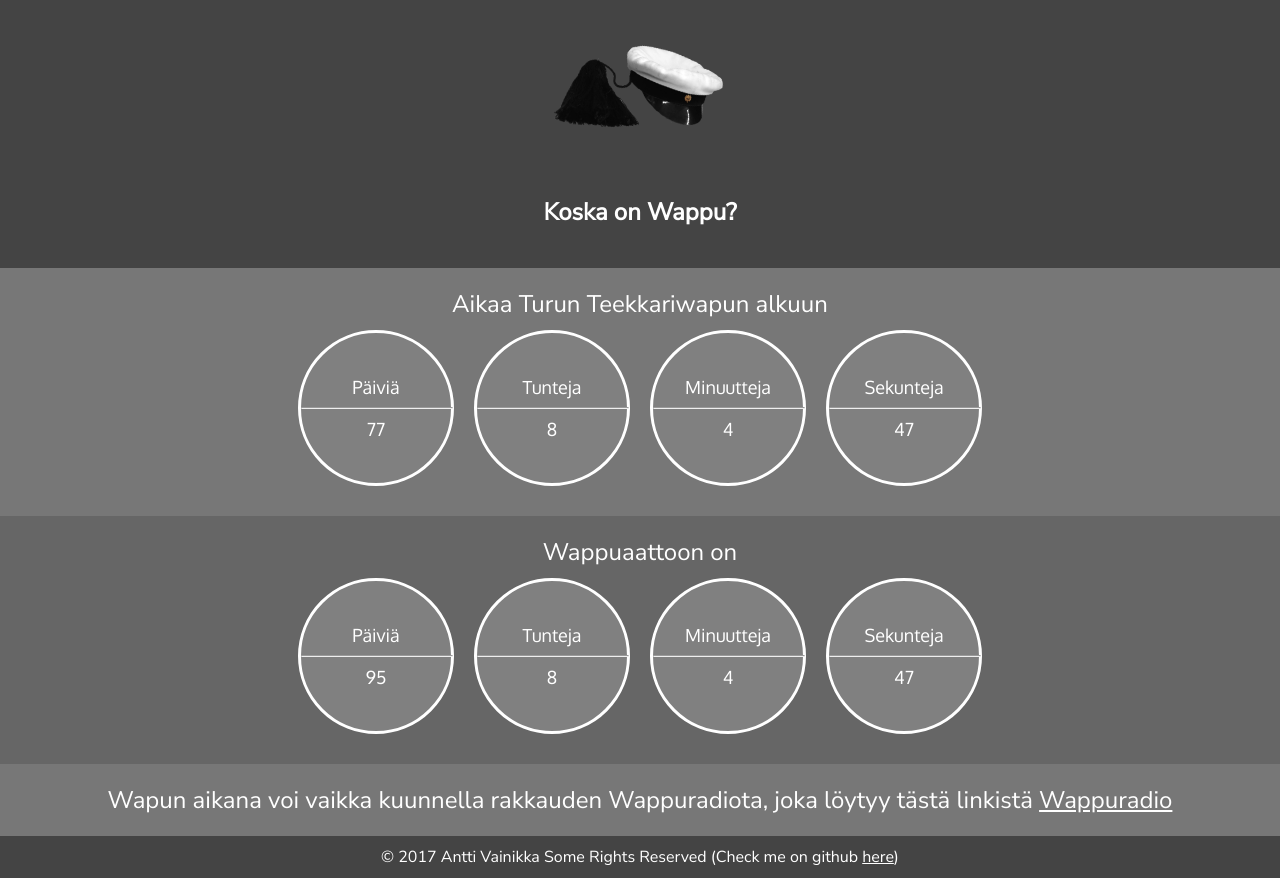
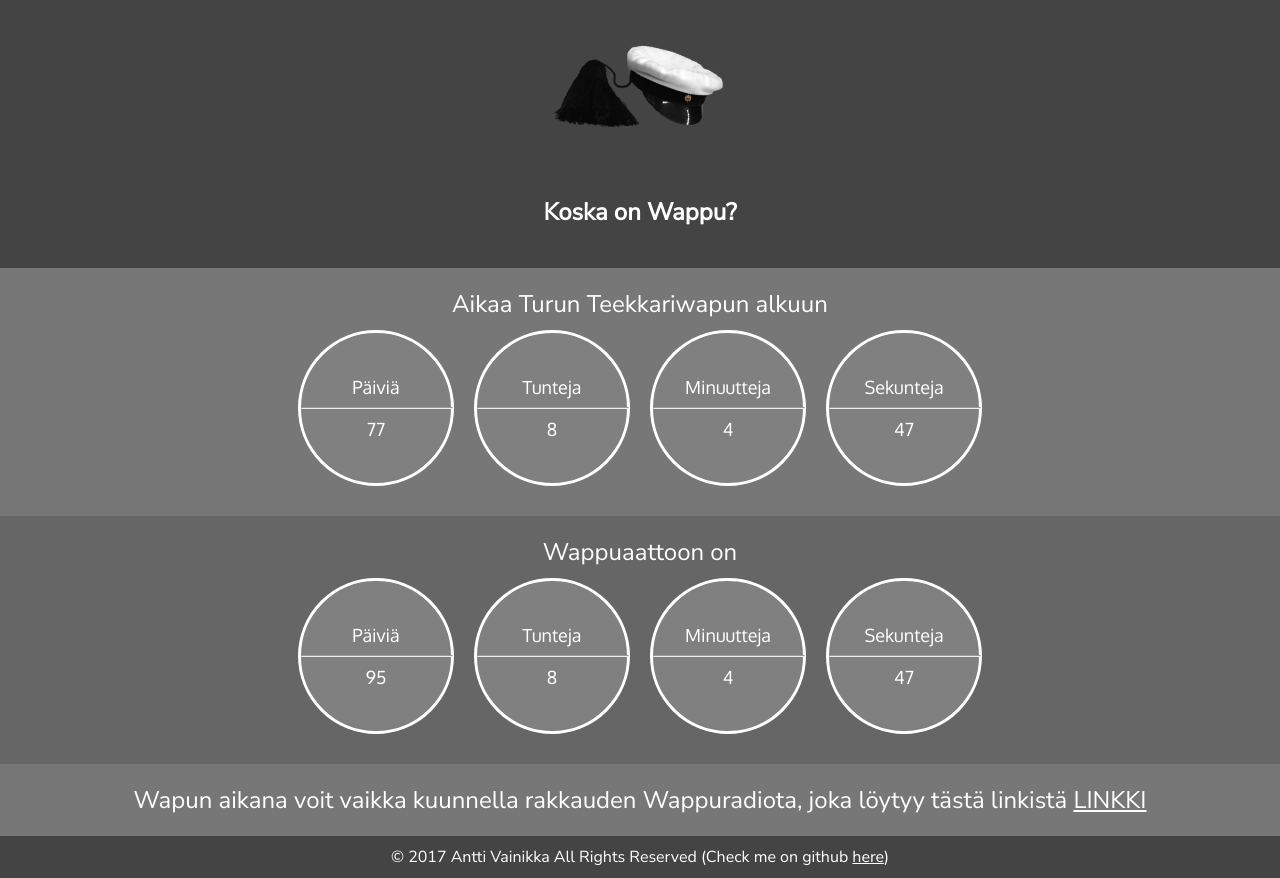
Before and after one commit to Vaintti/wappucountdown, a React (Create React App) app: page / in a window 1280 px wide. Built offline with nearby package versions, Linux system fonts and the light colour scheme.

Commit message:
Fixed some text things

```diff
--- a/src/App.js
+++ b/src/App.js
@@ -55,11 +55,11 @@ class App extends Component {
           </div>
         </div>
         <div className="App-extras">
-          Wapun aikana voi vaikka kuunnella rakkauden Wappuradiota, joka löytyy tästä linkistä <a href="http://www.wappuradio.fi/">Wappuradio</a>
+          Wapun aikana voit vaikka kuunnella rakkauden Wappuradiota, joka löytyy tästä linkistä <a href="http://www.wappuradio.fi/">LINKKI</a>
         </div>
         <div className="App-footer">
 
-          © 2017 Antti Vainikka Some Rights Reserved (Check me on github <a href="https://github.com/Vaintti">here</a>)
+          © 2017 Antti Vainikka All Rights Reserved (Check me on github <a href="https://github.com/Vaintti">here</a>)
         </div>
         </div>
     );
```
